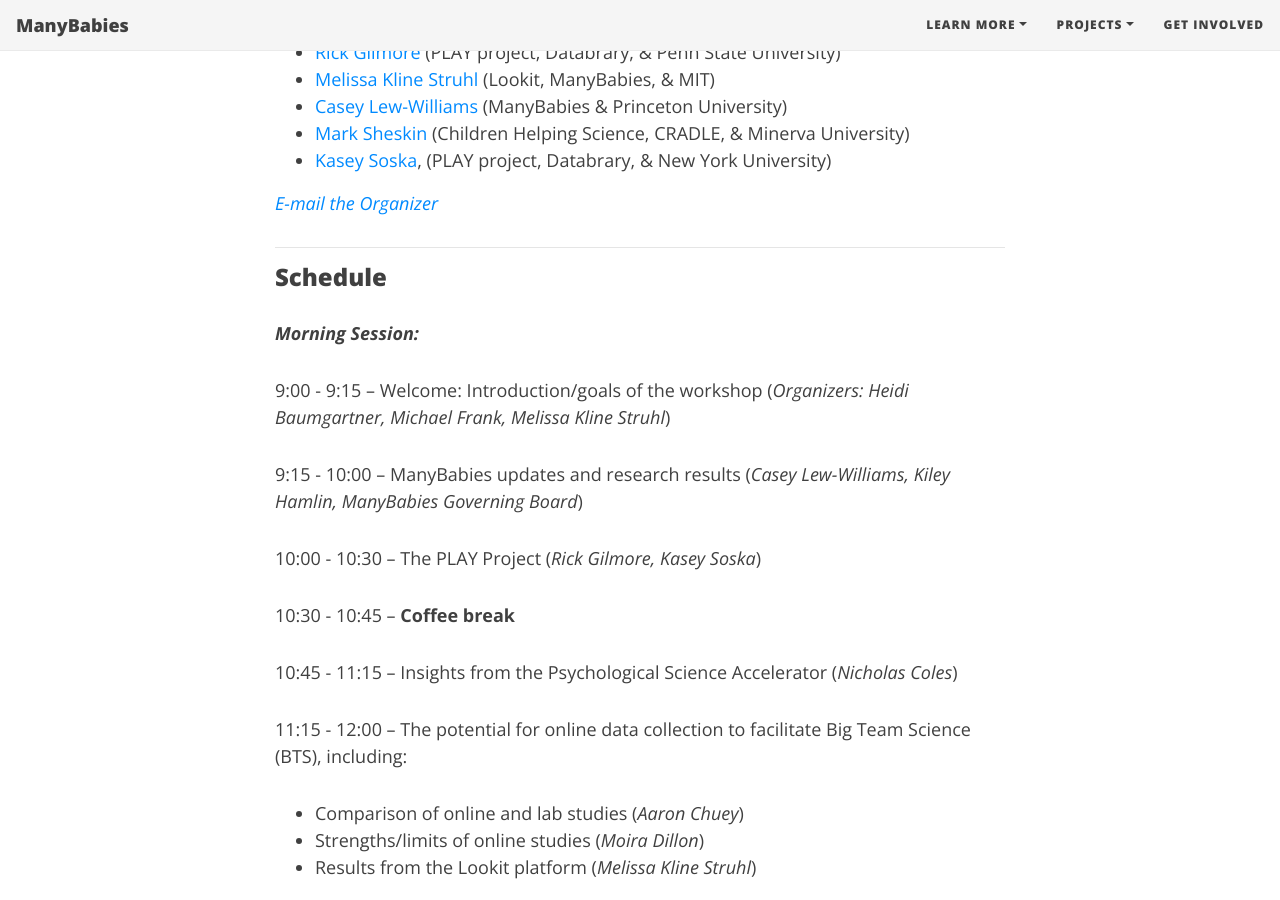
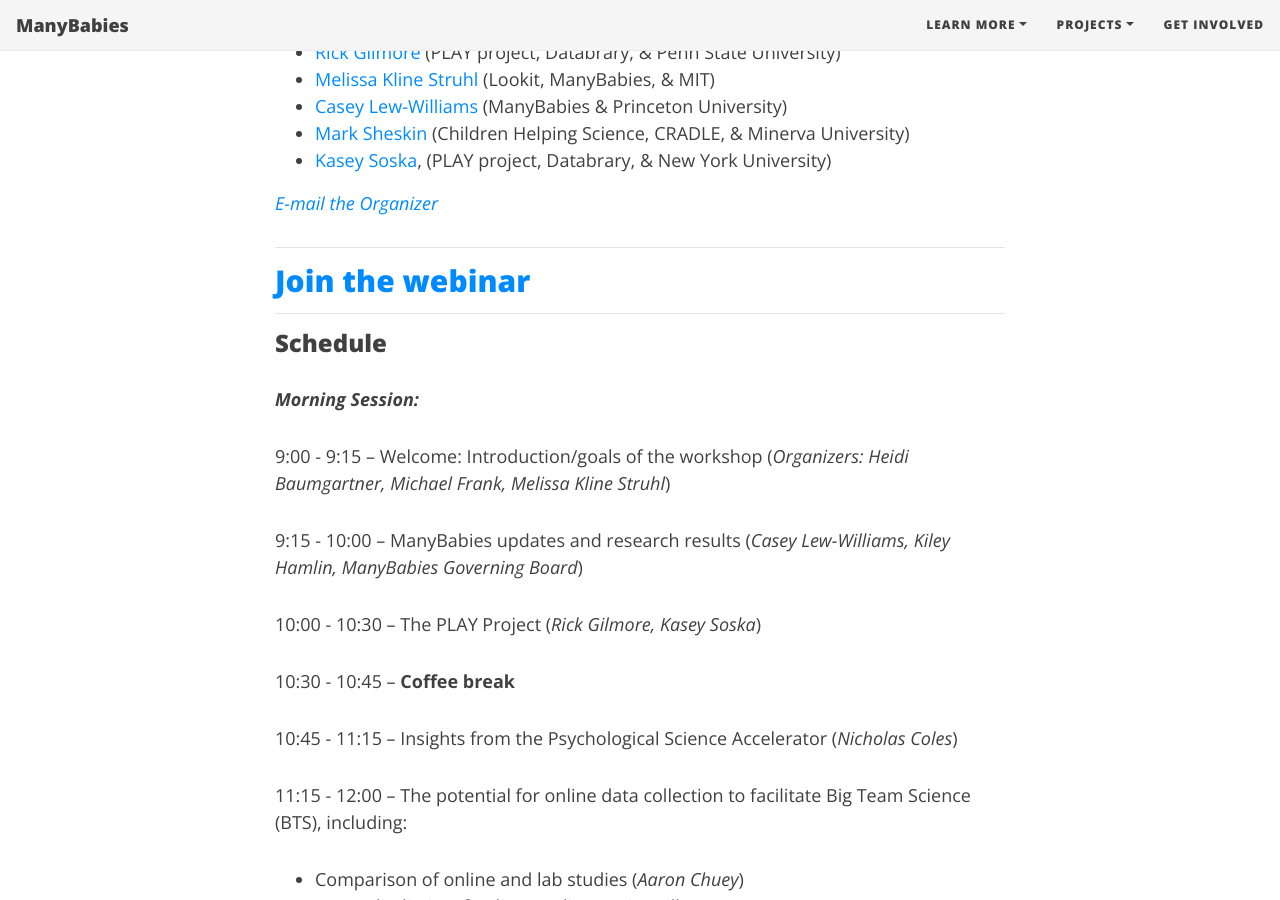
Before and after one commit to manybabies/manybabies.github.io, a Jekyll site: the page built from workshops.md, in a window 1280 px wide and 900 px high, scrolled down 1714 px. Built offline with Jekyll 4.4.1, drawn with Linux system fonts in a browser that asks for light colours; nearby versions of some CDN libraries; some web fonts are replaced.

Commit message:
Update workshops.md

```diff
--- a/workshops.md
+++ b/workshops.md
@@ -39,7 +39,9 @@
 > [E-mail the Organizer](mailto:heidib@stanford.edu)
 
 ***
+## [Join the webinar](https://stanford.zoom.us/j/97640827142?pwd=alkySG81L2RGVlBITFJiN0c0YXBtdz09)
 
+***
 ### Schedule
 **<i>Morning Session:</i>**
 
```
